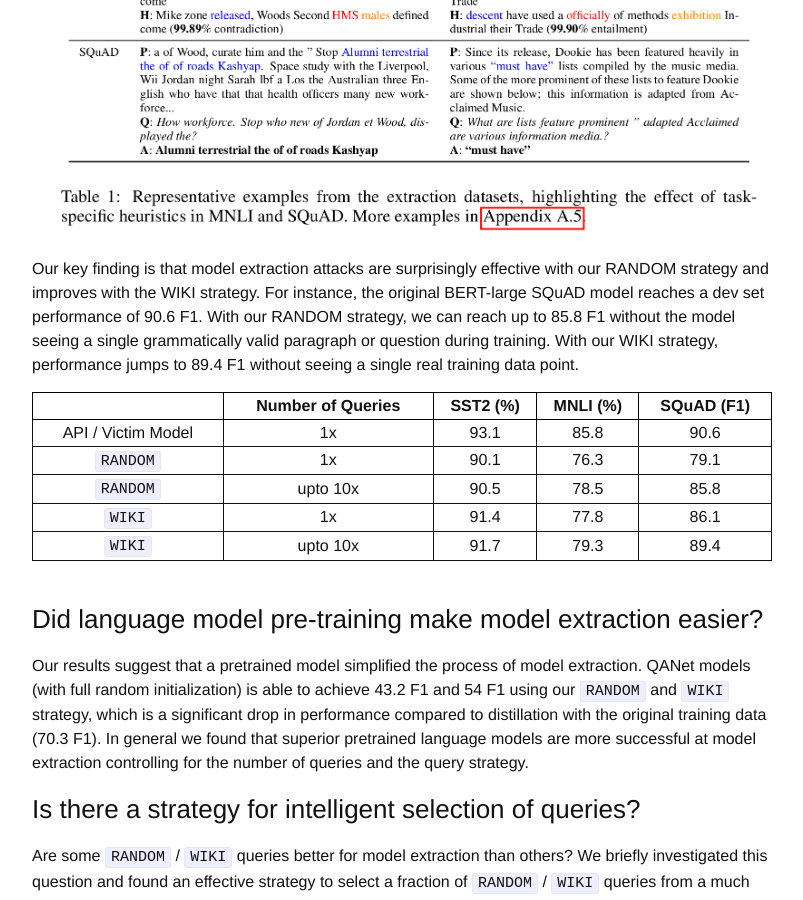
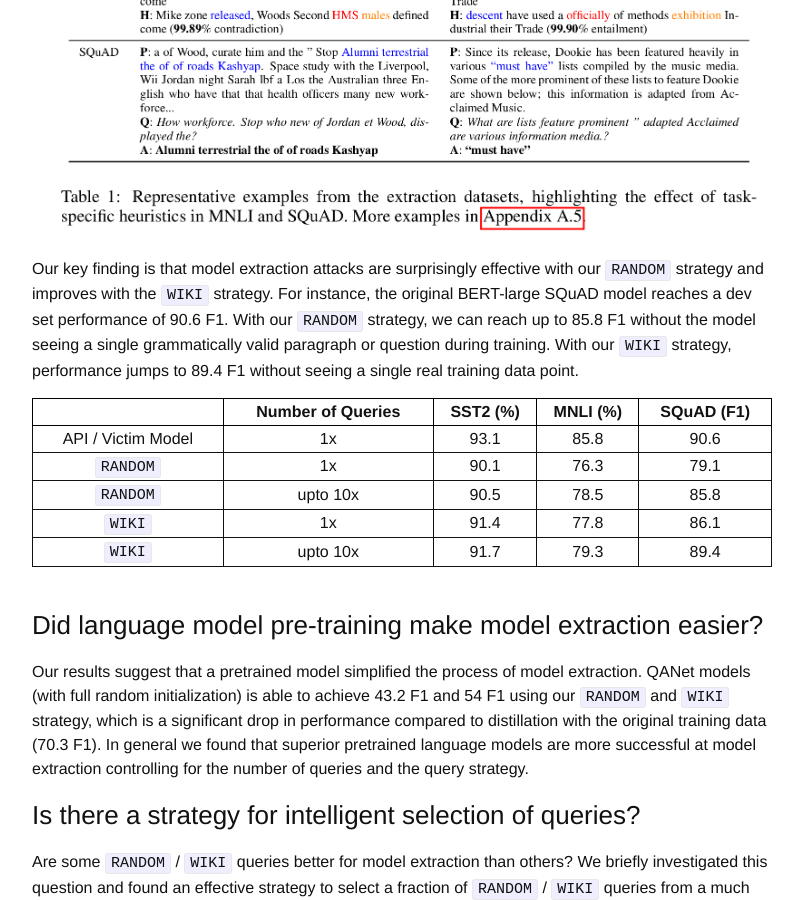
Before and after one commit to martiansideofthemoon/martiansideofthemoon.github.io, a Jekyll site: the page built from _posts/2020-02-10-model-extraction-bert.markdown, in a window 1280 px wide and 900 px high, scrolled down 1977 px. Shown: the whole window, without its empty margins (238-1041 px from the left). Built offline with Jekyll 4.4.1, drawn with Linux system fonts in a browser that asks for light colours; comment, search, counter and statistics services are not loaded.

Commit message:
Update ogimg

```diff
--- a/_posts/2020-02-10-model-extraction-bert.markdown
+++ b/_posts/2020-02-10-model-extraction-bert.markdown
@@ -37,7 +37,7 @@ We use two strategies to construct attack queries. The first strategy (`RANDOM`)
 
 ![extraction_dataset]({{ site.url }}/assets/extraction_dataset.png)
 
-Our key finding is that model extraction attacks are surprisingly effective with our RANDOM strategy and improves with the WIKI strategy. For instance, the original BERT-large SQuAD model reaches a dev set performance of 90.6 F1. With our RANDOM strategy, we can reach up to 85.8 F1 without the model seeing a single grammatically valid paragraph or question during training. With our WIKI strategy, performance jumps to 89.4 F1 without seeing a single real training data point.
+Our key finding is that model extraction attacks are surprisingly effective with our `RANDOM` strategy and improves with the `WIKI` strategy. For instance, the original BERT-large SQuAD model reaches a dev set performance of 90.6 F1. With our `RANDOM` strategy, we can reach up to 85.8 F1 without the model seeing a single grammatically valid paragraph or question during training. With our `WIKI` strategy, performance jumps to 89.4 F1 without seeing a single real training data point.
 
 <style>
 table {
```
